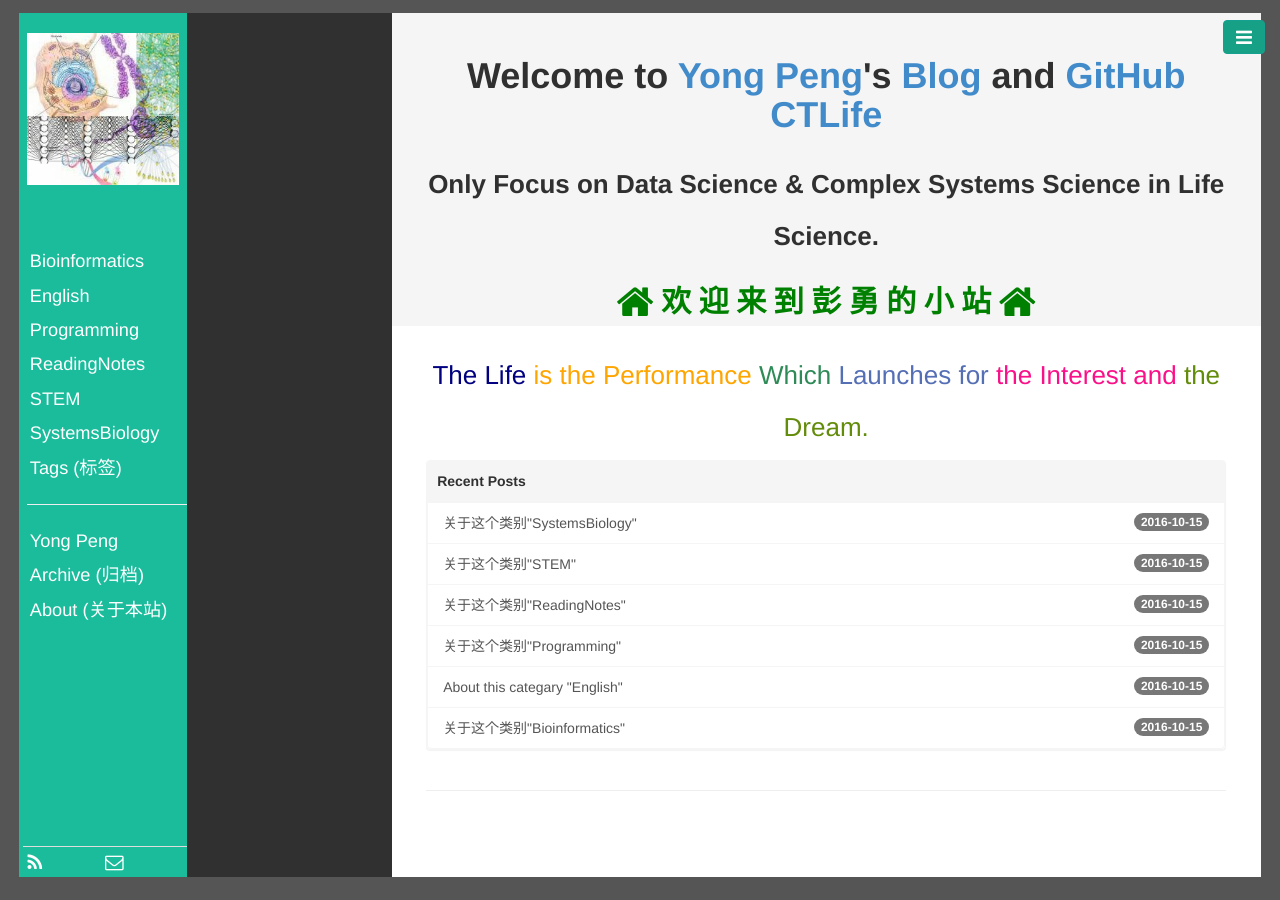
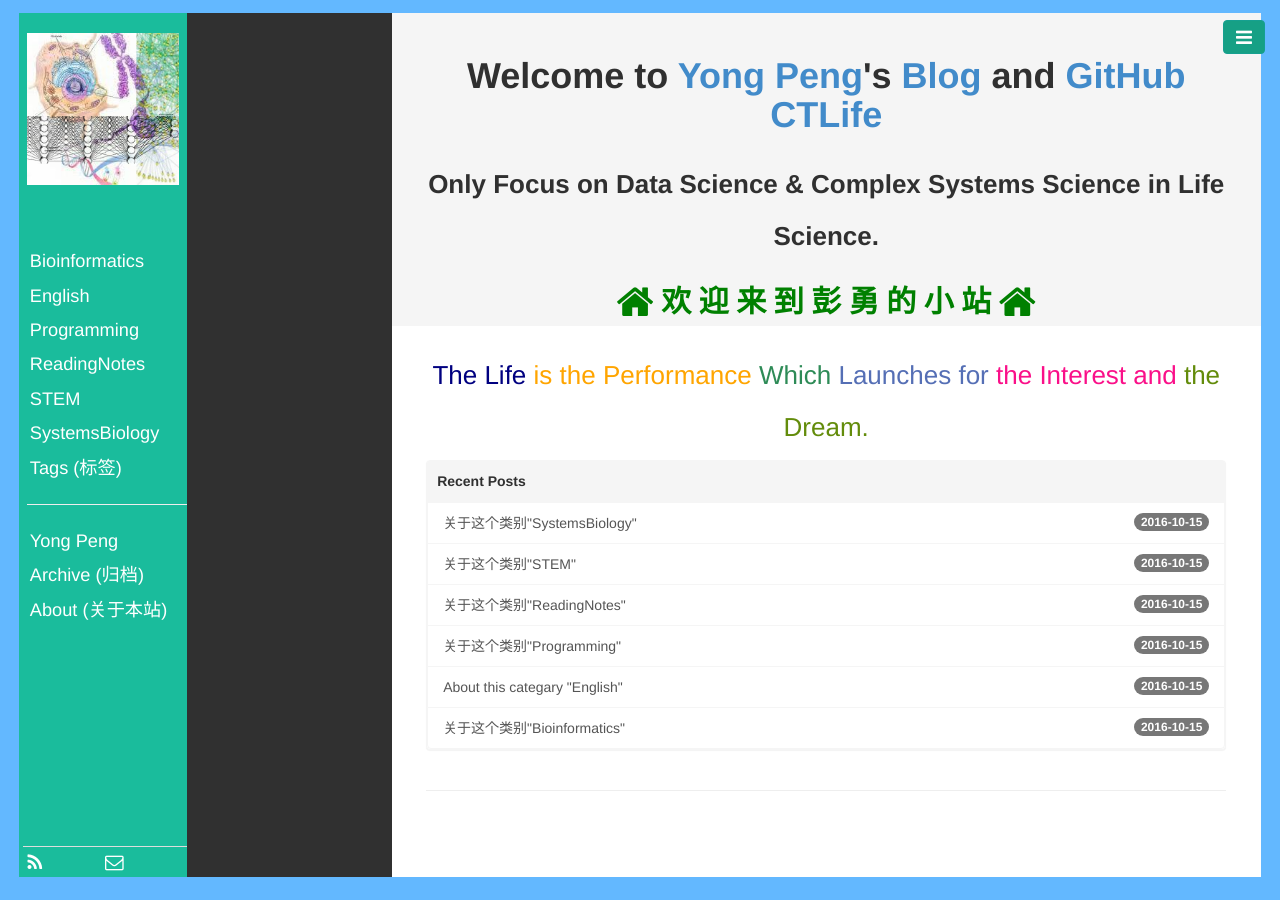
Before and after one commit to CTLife/CTLife.github.io, a Jekyll site: the page built from index.html, in a window 1280 px wide. Built offline with Jekyll 4.4.1, drawn with Linux system fonts in a browser that asks for light colours; Markdown is read by kramdown in place of the engine named in the settings; the list of posts is cut into pages by our own code.

Commit message:
Update base.css

```diff
--- a/public/css/base.css
+++ b/public/css/base.css
@@ -8,11 +8,13 @@ body, html {
   margin: 0%;
   height: 100%;
   overflow: auto;
-  background-color: #555555;
+  background-color: #63B8FF;
 }
 .row {
   height: 100%;
 }
+
+
 /* 导航栏 + 目录栏 */
 .aside {
   width: 30%;
```
